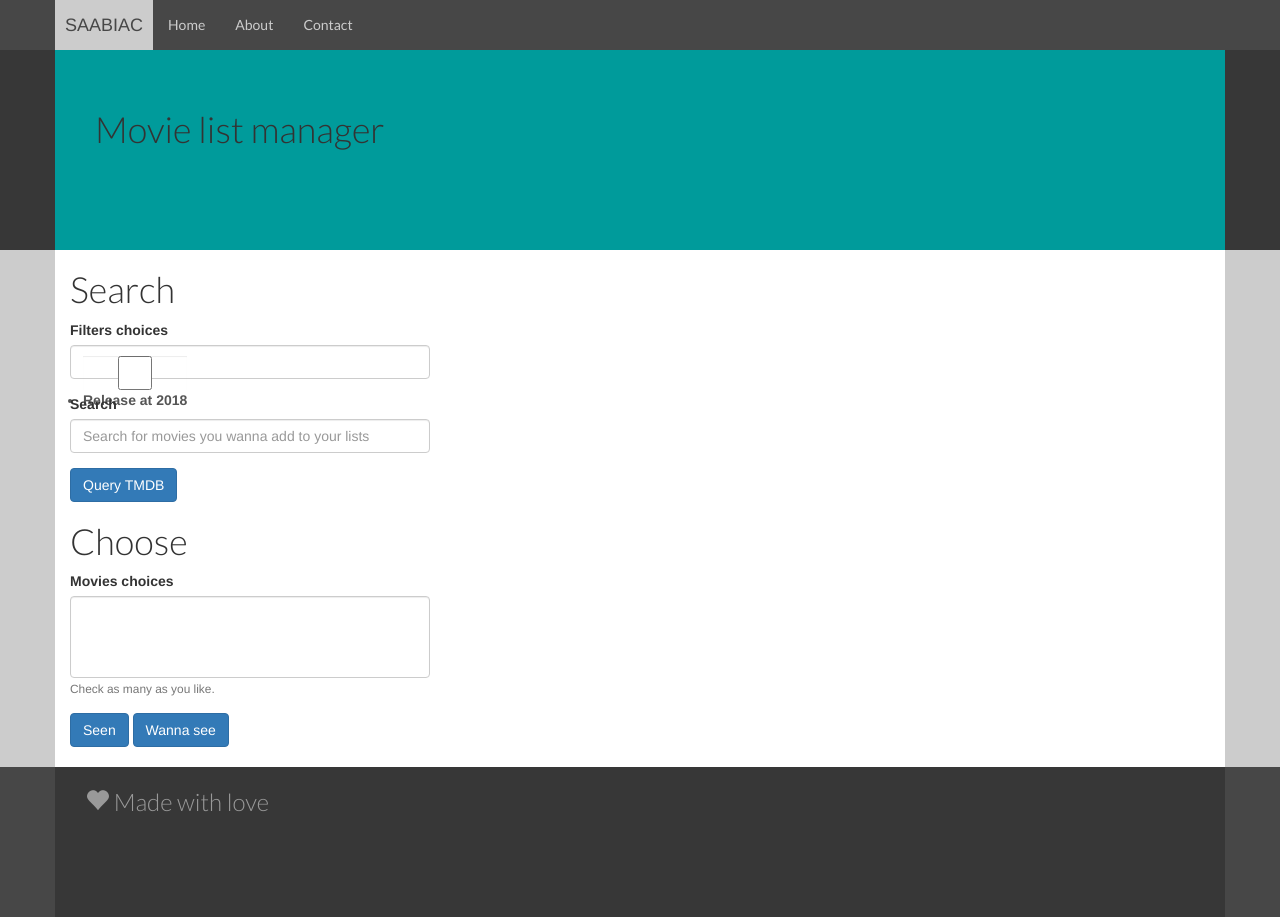
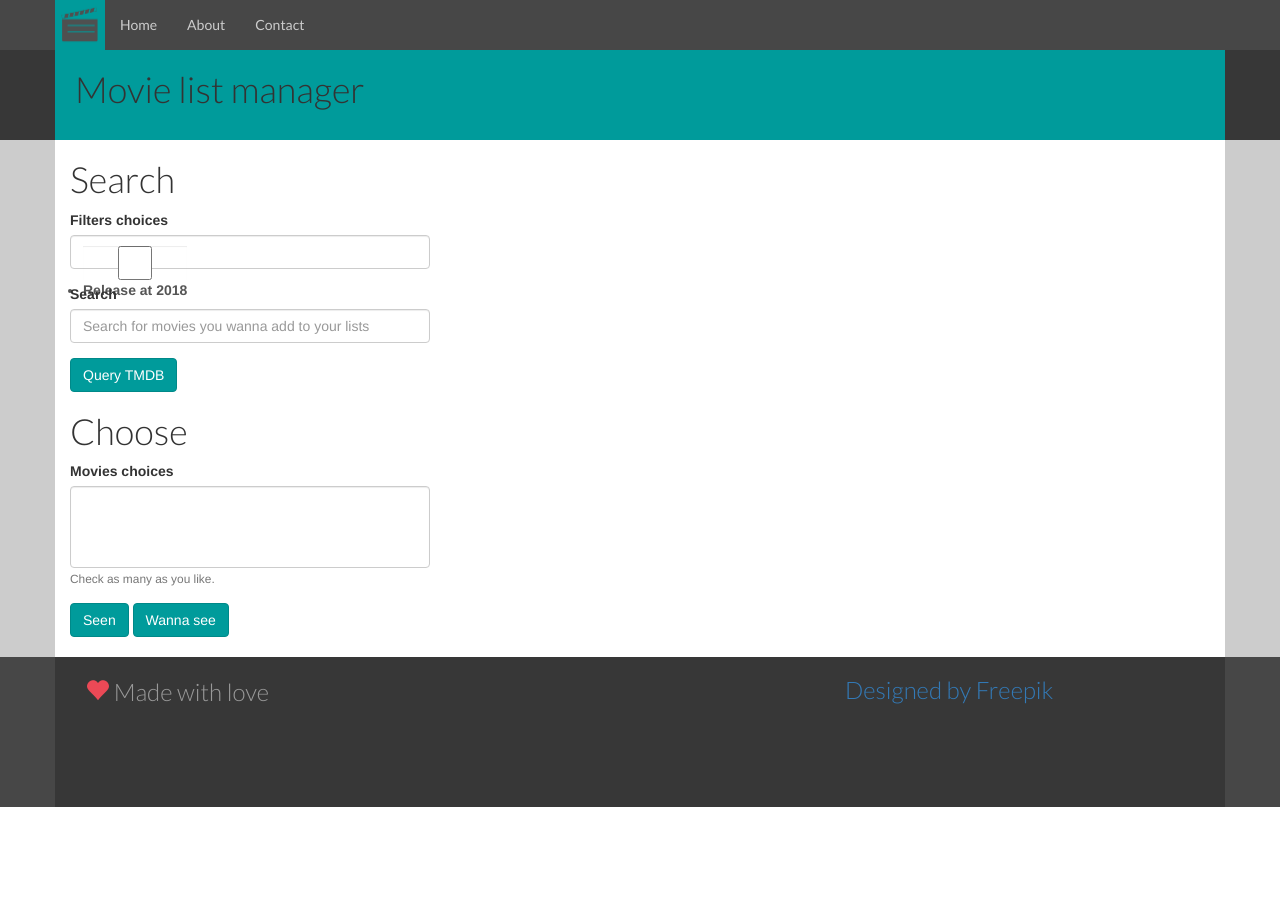
Before and after one commit to diogosimao/snug-as-a-bug-in-a-couch, a Django app: page /manager/ in a window 1280 px wide. After the commit the page ends 807 px from the top, so only its background shows below. Run offline with Django 3.2, Linux system fonts and the light colour scheme; lists and menus that the app fills with data are empty; parts of the project's set-up code (start-up, migrations or seed data) failed here and were passed over; some libraries are stand-ins or nearby versions.

Commit message:
More design

```diff
--- a/apps/tmdb/static/tmdb/css/main.css
+++ b/apps/tmdb/static/tmdb/css/main.css
@@ -17,7 +17,7 @@ html {
   height: 50px;
   line-height: 50px;
   text-align: center;
-  padding: 0 10px;
+  padding: 0 0px;
   background-color: #CCC;
   color: #474747;
   text-decoration: none;
@@ -26,16 +26,18 @@ html {
   padding: 0;
 }
 .banner {
+  height: 90px;
+  line-height: 90px;
   background-color: #373737;
 }
 .banner .container {
+  height: 90px;
+  line-height: 90px;
   background-color: #009b9b;
-  min-height: 200px;
-  padding: 40px 30px 30px 40px;
+  padding: 0px 0px 0px 0px;
 }
-.banner .container p {
-  font-size: 22px;
-  padding-left: 5px;
+.banner .container h1 {
+  padding-left: 20px;
   font-weight: 300;
 }
 .middle {
@@ -74,7 +76,7 @@ html {
   line-height: 32px;
 }
 .navbar-toggle:hover {
-  background-color: #373737;
+  background-color: #000F0F;
 }
 .navbar-nav {
   margin: 0;
@@ -83,3 +85,20 @@ html {
   line-height: 30px;
   font-size: 16px;
 }
+.red {
+    color: #EB4956;
+}
+.btn-custom {
+  color: #FFFFFF;
+  background-color: #009B9B;
+  border-color: #008989FF;
+}
+.btn-custom:hover,
+.btn-custom:focus,
+.btn-custom:active,
+.btn-custom.active,
+.open .dropdown-toggle.btn-custom {
+  color: #FFFFFF;
+  background-color: #008989FF;
+  border-color: #008989FF;
+}
--- a/apps/tmdb/templates/tmdb/movie_manager.html
+++ b/apps/tmdb/templates/tmdb/movie_manager.html
@@ -25,7 +25,7 @@
     <body>
         <header class="top" role="header">
           <div class="container">
-            <a href="#" class="navbar-brand pull-left">SAABIAC</a>
+            <a href="#" class="navbar-brand pull-left"><img src="{% static 'tmdb/img/logo.png' %}" height="50px" alt="saabiac"></a>
             <button class="navbar-toggle" data-toggle="collapse" data-target=".navbar-collapse">
               <span class="glyphicon glyphicon-align-justify"></span>
             </button>
@@ -53,7 +53,7 @@
                             {% bootstrap_field form.filters_choices %}
                             {% bootstrap_field form.search %}
 
-                            {% bootstrap_button "Query TMDB" button_type="submit" button_class="btn-primary" icon="search" %}
+                            {% bootstrap_button "Query TMDB" button_type="submit" button_class="btn-primary btn-custom" icon="search" %}
                         </form>
                             {% bootstrap_form_errors form layout='inline' %}
                     </div>
@@ -65,8 +65,8 @@
                             {% csrf_token %}
                             {% bootstrap_form choices_form %}
 
-                            {% bootstrap_button "Seen" button_type="submit" name="seen" button_class="btn-primary" icon="check" %}
-                            {% bootstrap_button "Wanna see" button_type="submit" name="wannasee" button_class="btn-primary" icon="list" %}
+                            {% bootstrap_button "Seen" button_type="submit" name="seen" button_class="btn-primary btn-custom" icon="check" %}
+                            {% bootstrap_button "Wanna see" button_type="submit" name="wannasee" button_class="btn-primary btn-custom" icon="list" %}
                         </form>
                             {% bootstrap_form_errors form layout='inline' %}
                     </div>
@@ -76,7 +76,12 @@
         <div class="bottom">
           <div class="container">
             <div class="col-md-4">
-              <h3><span class="glyphicon glyphicon-heart"></span> Made with love</h3>
+              <h3><span class="glyphicon glyphicon-heart red"></span> Made with love</h3>
+            </div>
+            <div class="col-md-4">
+            </div>
+            <div class="col-md-4">
+                <h3><span><a href="http://www.freepik.com">Designed by Freepik</a></span></h3>
             </div>
           </div>
         </div>
```
Also changed, not shown: apps/tmdb/static/tmdb/img/logo.png (added), apps/tmdb/static/tmdb/js/main.js (line endings or trailing spaces).
